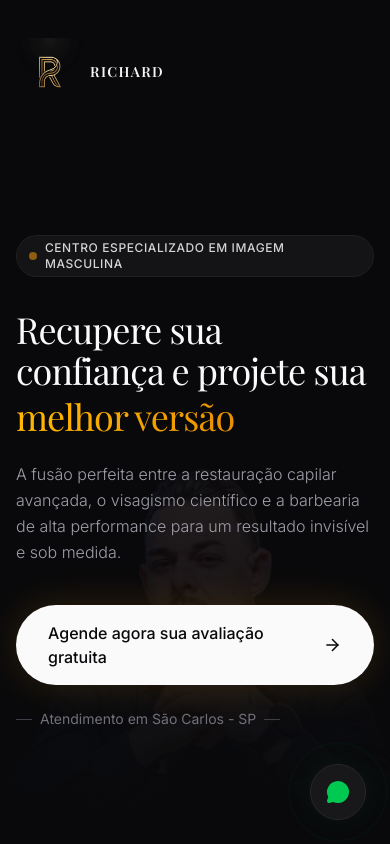
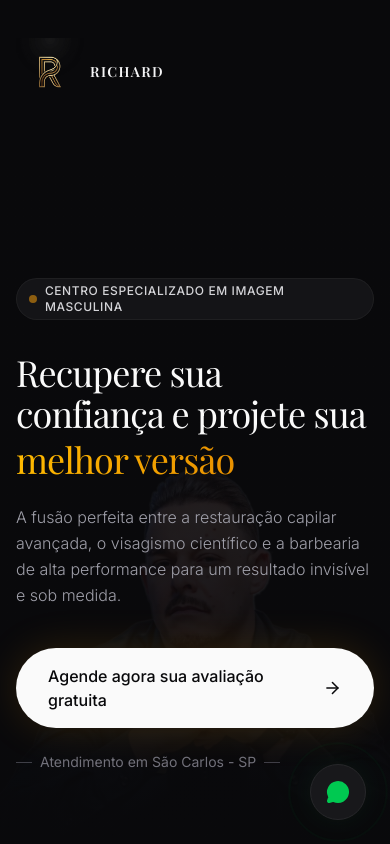
Before and after one commit to pedropetenon/Richard, a Next.js app: page / in a window 390 px wide. Shown: the top 844 px of the page. Built offline with nearby package versions, Linux system fonts and the light colour scheme; a web font is replaced by a local one.

Commit message:
style: refine hero mobile layout (opacity 65% for owner image, push text down)

```diff
--- a/src/components/HeroSection.tsx
+++ b/src/components/HeroSection.tsx
@@ -20,10 +20,10 @@ export function HeroSection() {
             alt="Richard - Centro de Imagem Masculina"
             fill
             priority
-            className="object-contain object-bottom opacity-30 lg:opacity-85 transition-opacity duration-700"
+            className="object-contain object-bottom opacity-65 lg:opacity-85 transition-opacity duration-700"
           />
-          {/* Gradient transitions: vertical on mobile, horizontal on desktop to ensure text readability */}
-          <div className="absolute inset-0 bg-gradient-to-t from-zinc-950 via-zinc-950/60 to-transparent lg:bg-gradient-to-r lg:from-zinc-950 lg:via-zinc-950/40 lg:to-transparent" />
+          {/* Gradient transitions: vertical on mobile (darker at bottom for text contrast), horizontal on desktop */}
+          <div className="absolute inset-0 bg-gradient-to-t from-zinc-950 via-zinc-950/80 to-zinc-950/20 lg:bg-gradient-to-r lg:from-zinc-950 lg:via-zinc-950/40 lg:to-transparent" />
         </div>
         {/* Full screen solid black block on the left (desktop only) */}
         <div className="absolute left-0 top-0 bottom-0 w-[45%] bg-zinc-950 hidden lg:block" />
@@ -58,7 +58,8 @@ export function HeroSection() {
       </header>
 
       {/* Hero Content Grid */}
-      <div className="relative z-10 w-full max-w-7xl mx-auto px-4 sm:px-6 md:px-8 flex-1 flex items-center py-12 md:py-20">
+      <div className="relative z-10 w-full max-w-7xl mx-auto px-4 sm:px-6 md:px-8 flex-1 flex items-end lg:items-center pt-28 pb-12 lg:py-20">
+
         <div className="grid grid-cols-1 lg:grid-cols-12 gap-12 items-center w-full">
 
           {/* Left Column: Text & Actions */}
```
